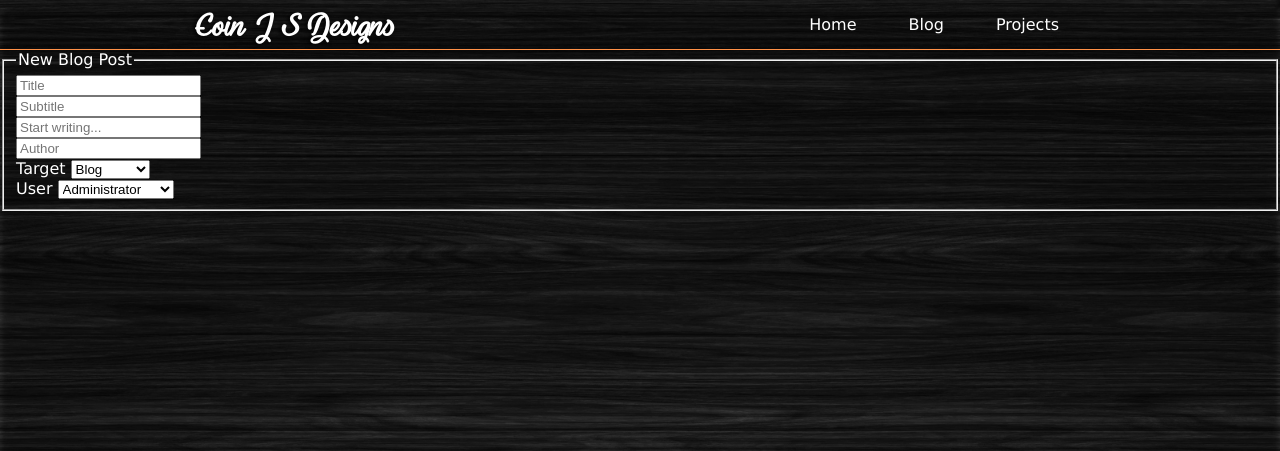
After one commit to EoinJSD/portfolio, a PHP site: page /pages/blogpostform.php in a window 1280 px wide. The commit adds this page. Shown: the top 451 px of the page. Run offline with PHP 8.4, Linux system fonts and the light colour scheme.

Commit message:
blog page and new database connection

```diff
--- a/pages/blog.php
+++ b/pages/blog.php
@@ -11,7 +11,11 @@
     <?php include_once('inc/header.inc.php') ?>
     </header>
 
+    <section class="topSection">
+    <p>
 
+    </p>
+    </section>
 
     <footer>
         <?php include_once('inc/footer.inc.php') ?>
--- /dev/null
+++ b/pages/blogpostform.php
@@ -0,0 +1,41 @@
+<!DOCTYPE html>
+<?php include '../resources/dbconn.php';?>
+<html>
+<head>
+    <title> INSERT </title>
+    <link rel="stylesheet" href="/portfolio_website/portfolio/styles/main.css" />
+    <link rel="shortcut icon" href="/portfolio_website/portfolio/images/favicon/favicon.ico">
+</head>
+<body>
+    <header>
+        <?php include_once('../pages/inc/header.inc.php') ?>
+    </header>
+
+    <fieldset>
+        <legend>New Blog Post</legend>
+        <input id="title" placeholder="Title" type="text" tabindex="2" /><br/>
+        <input id="stitle" placeholder="Subtitle" type="text" tabindex="3" /><br/>
+        <input id="content" placeholder="Start writing..." type="text" tabindex="4" /><br/>
+        <input id="author" placeholder="Author" type="text" tabindex="5" /><br/>
+
+        <label>Target</label>
+        <select>
+        <optgroup label="Target" tabindex="6">
+            <option>Blog</option>
+            <option>Bio</option>
+            <option>Project</option>
+            <option>Other</option>
+        </optgroup>
+        </select><br/>
+
+        <label>User</label>
+        <select>
+        <optgroup label="User Type" tabindex="7" >
+            <option>Administrator</option>
+            <option>General</option>
+            <option>Super User</option>
+        </optgroup>
+        </select>
+    </fieldset>
+</body>
+</html>
--- /dev/null
+++ b/resources/dbconn.php
@@ -0,0 +1,46 @@
+<?php
+
+function OpenConnection()
+{
+    $host = "localhost"; //dbhost
+    $user = "root"; //dbuser
+    $pass = ""; //dbpassword
+    $name = "test"; //dbname
+
+    $conn = mysqli_connect($host,$user,$pass,$name);
+
+ if($conn === false){
+     echo "Could not connect to DB: " . mysqli_connect_error() . PHP_EOL;
+ }else{
+     return $conn;
+ }
+}
+
+function CloseConnection($conn){
+    $conn -> close();
+}
+
+/*
+function openConnection(){
+    $host = "localhost"; //dbhost
+    $user = "root"; //dbuser
+    $pass = ""; //dbpassword
+    $name = "test"; //dbname
+
+    $link = mysqli_connect($host, $user, $pass, $name);
+
+    if(!$link) {
+        echo "Error: Unable to connect to MySQL." . PHP_EOL;
+        echo "Debugging errno: " . mysqli_connect_errno() . PHP_EOL;
+        echo "Debugging error: " . mysqli_connect_error() . PHP_EOL;
+        exit;
+    }
+
+    echo "Success: A proper connection to MySQL was made! The TEST database is Reachable." . PHP_EOL;
+    echo "Host information: " . mysqli_get_host_info($link) . PHP_EOL;
+
+    return $link;
+    mysqli_close($link);
+
+    -*/
+?>
--- a/styles/main.css
+++ b/styles/main.css
@@ -173,7 +173,7 @@ section.topSection{
 
 section.wideSection{
     display: grid;
-    height: auto;
+    height: 284px;
     background-color: #212121;
 }
 
@@ -184,7 +184,7 @@ section.wideSection{
 
 .box{
     width: 20%;
-    height: 220px;
+    height: 100%;
     background-color: darkgrey;
 }
 
@@ -203,6 +203,7 @@ section.blogSection{
 
 .blogPlacemat-container{
     display: flex;
+    flex-wrap: wrap;
     justify-content: space-between;
     width: 900px;
 }
@@ -240,7 +241,7 @@ ul.footer-ul{
 
 ul.footer-ul li{
     margin: 0;
-    color: ;
+    color: white;
 }
 
 ul.inner-list{
```
Also changed, not shown: index.php (+64 -38 lines), scripts/index-blogplacemat.js (added, +27 -0 lines), images/gallery-images/Background-2.jpg (added), scripts/image_slider.js (added).
